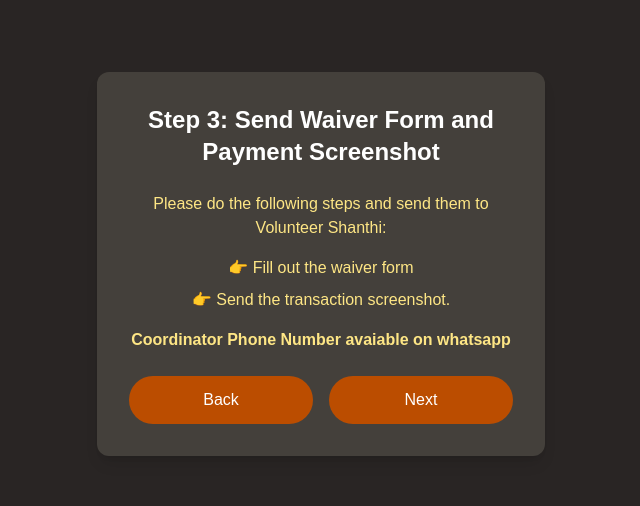
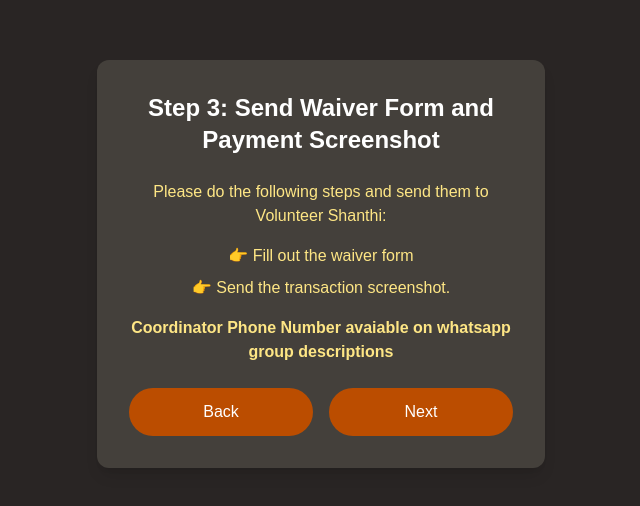
Before and after one commit to Itz-Viggy/Yoga-Registration, a Next.js app: page /register/step3 in a window 1280 px wide. Shown: the part 136-642 px from the top of the page, without its empty margins (319-959 px from the left). Built offline with nearby package versions, Linux system fonts and the light colour scheme.

Commit message:
Fix info

```diff
--- a/src/app/register/step3/page.tsx
+++ b/src/app/register/step3/page.tsx
@@ -31,7 +31,7 @@ export default function Step3Page() {
         </p>
         <p className="text-amber-200 mb-6">
 
-          <span className="font-bold">Coordinator Phone Number avaiable on whatsapp</span>
+          <span className="font-bold">Coordinator Phone Number avaiable on whatsapp group descriptions</span>
         </p>
         <div className="flex justify-between">
           <button
```
